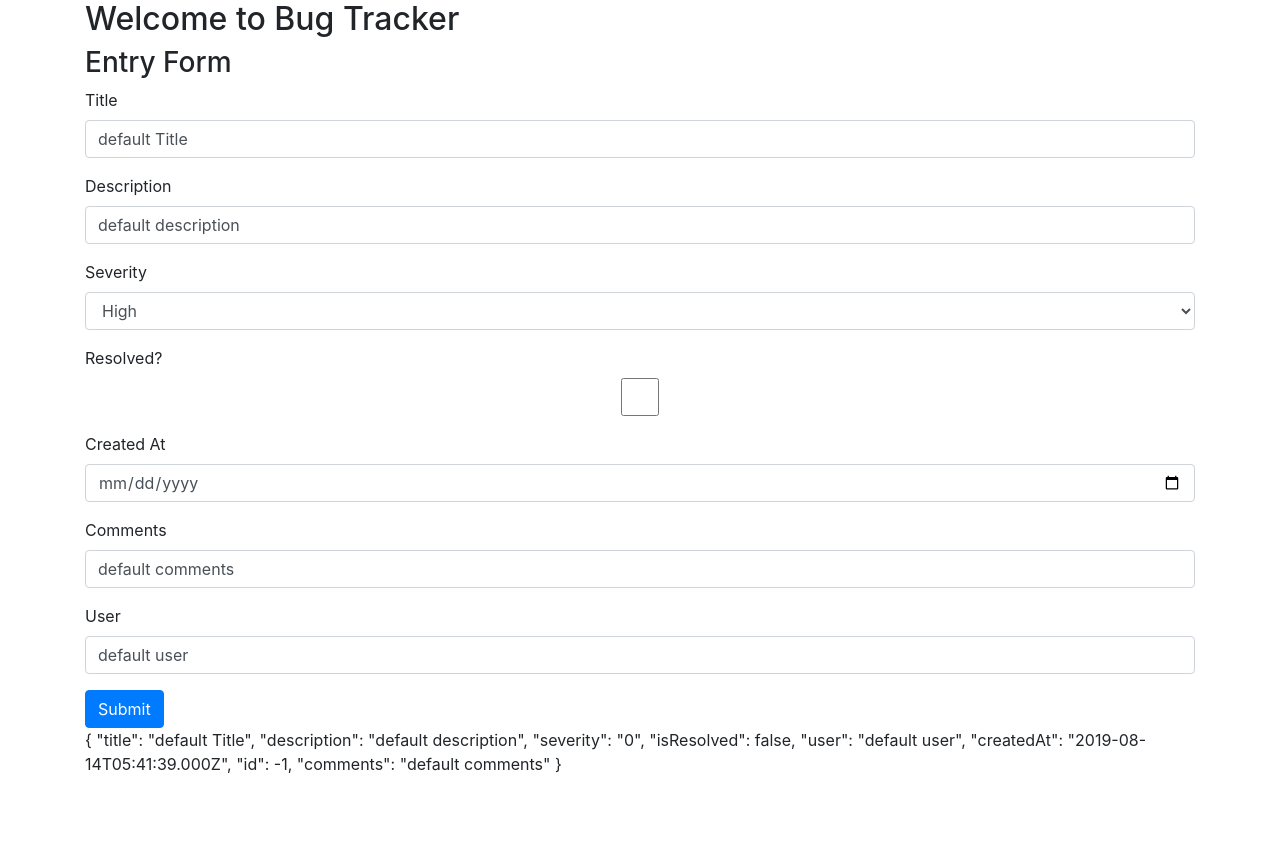
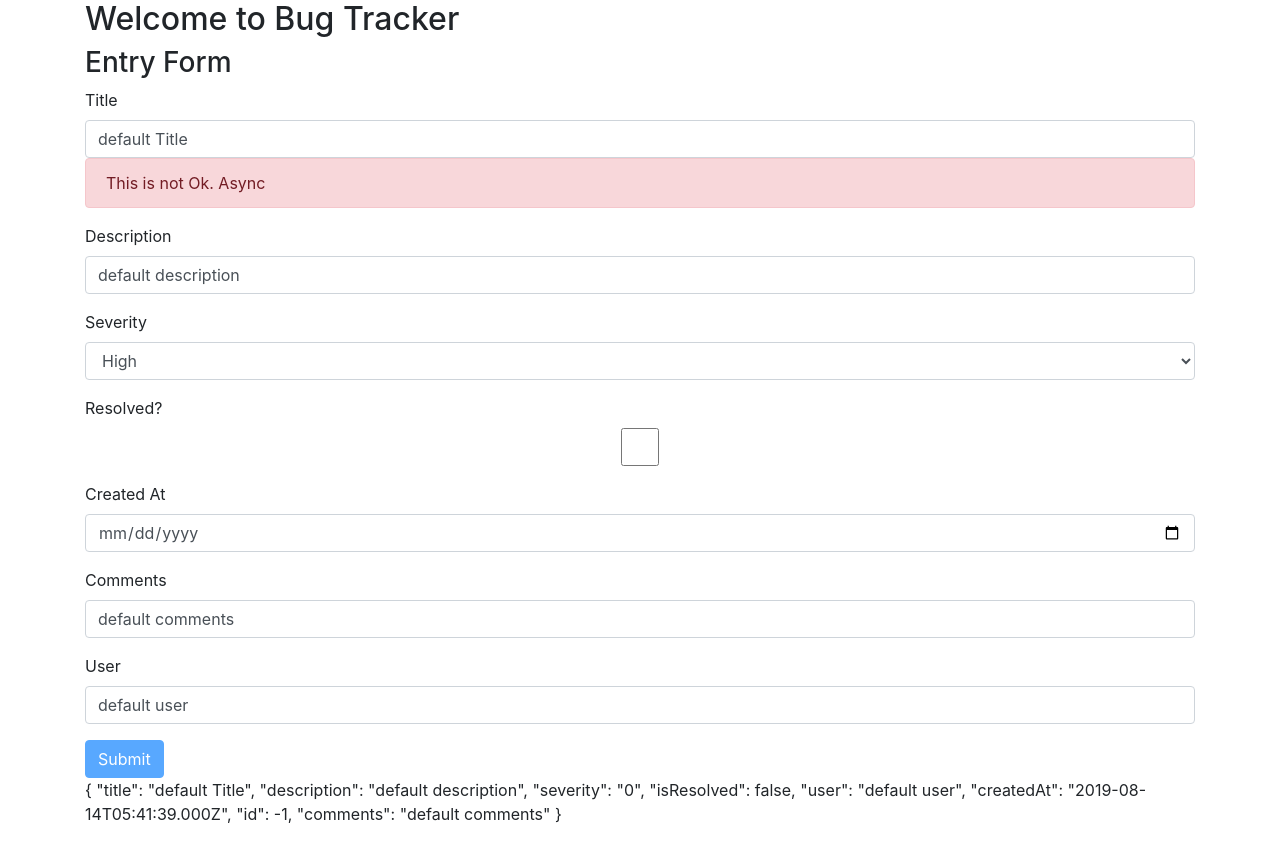
Before and after one commit to hsinam/angular-bug-tracker, an Angular app: page /rform in a window 1280 px wide. Before the commit the page ends 800 px from the top, so only its background shows below. Built offline with nearby package versions, Linux system fonts and the light colour scheme.

Commit message:
Async validator implemented

```diff
--- a/src/app/rest-bug.service.ts
+++ b/src/app/rest-bug.service.ts
@@ -1,5 +1,5 @@
 import { Injectable } from '@angular/core';
-import { HttpClient } from '@angular/common/http';
+import { HttpClient, HttpHeaders } from '@angular/common/http';
 import { Observable } from 'rxjs';
 import { DetailedBug } from './_models/detailed.bug.model';
 
@@ -13,4 +13,8 @@ export class RestBugService {
   getBugs(): Observable<DetailedBug[]> {
     return this.http.get(this.url + 'get') as Observable<DetailedBug[]>;
   }
+
+  createBug(bug: DetailedBug) {
+    return this.http.post(this.url + 'create', bug);
+  }
 }
--- a/src/app/rform/rform.component.html
+++ b/src/app/rform/rform.component.html
@@ -9,6 +9,13 @@
       name="title"
       formControlName="title"
     />
+    <div
+      class="alert alert-danger"
+      role="alert"
+      *ngIf="(createForm?.controls)['title']?.errors?.not_ok"
+    >
+      This is not Ok. Async
+    </div>
   </div>
 
   <div class="form-group">
--- a/src/app/rform/rform.component.ts
+++ b/src/app/rform/rform.component.ts
@@ -2,7 +2,13 @@ import { Component, OnInit } from '@angular/core';
 import { RestBugService } from '../rest-bug.service';
 import { DetailedBug } from '../_models/detailed.bug.model';
 import { Observable } from 'rxjs';
-import { FormGroup, FormControl, Validators } from '@angular/forms';
+import {
+  FormGroup,
+  FormControl,
+  Validators,
+  AbstractControl
+} from '@angular/forms';
+import { Router } from '@angular/router';
 
 @Component({
   selector: 'app-rform',
@@ -12,12 +18,13 @@ import { FormGroup, FormControl, Validators } from '@angular/forms';
 export class RformComponent implements OnInit {
   createForm: FormGroup;
 
-  constructor() {
+  constructor(private restService: RestBugService, private router: Router) {
     this.createForm = new FormGroup({
-      title: new FormControl('default Title', [
-        Validators.required,
-        Validators.minLength(5)
-      ]),
+      title: new FormControl(
+        'default Title',
+        [Validators.required, Validators.minLength(5)],
+        [this.validateTitle.bind(this)]
+      ),
       description: new FormControl('default description', [
         Validators.required,
         Validators.minLength(5)
@@ -40,4 +47,25 @@ export class RformComponent implements OnInit {
   ngOnInit() {
     console.log(this.createForm);
   }
+
+  submit() {
+    this.restService.createBug(this.createForm.value).subscribe(
+      response => {
+        console.log('POST', response);
+        this.router.navigate(['rdisplay']);
+      },
+      error => {
+        console.log('Error', error);
+      }
+    );
+  }
+
+  validateTitle(control: AbstractControl): Promise<any> | Observable<any> {
+    return new Promise(resolve => {
+      let title = control.value;
+      setTimeout(() => {
+        resolve({ not_ok: true });
+      }, 2000);
+    });
+  }
 }
```
